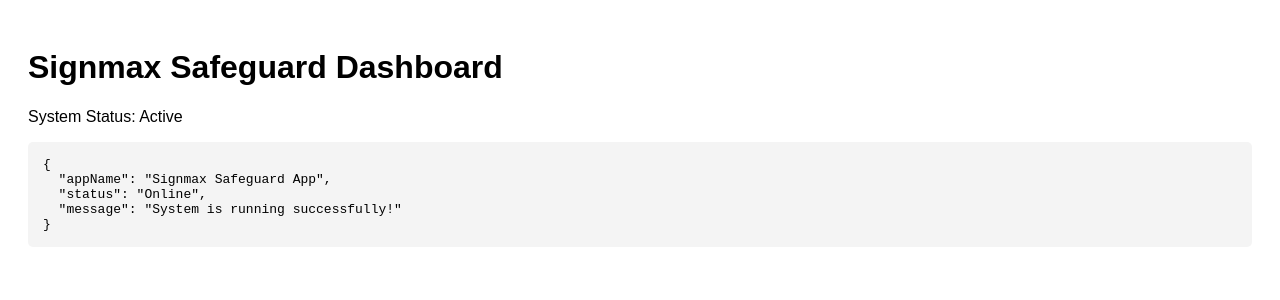
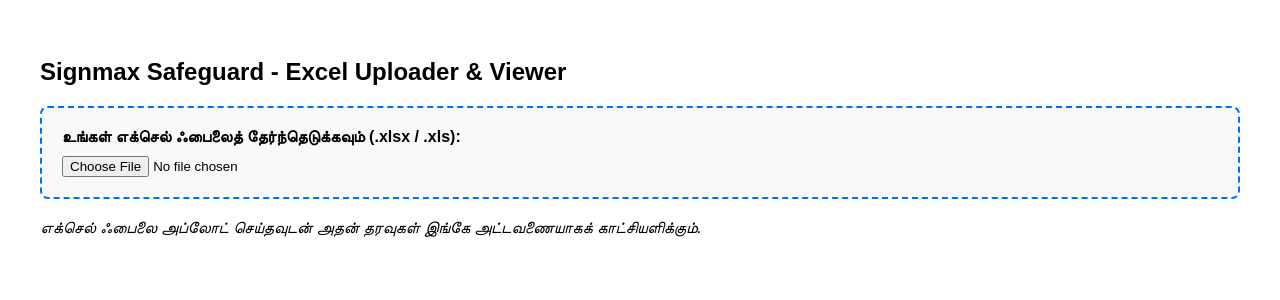
Before and after one commit to signmaxLED/SIGNMAX-SAFEGARD-APP, a React (Create React App) app: page / in a window 1280 px wide. Shown: the top 300 px of the page. Built offline with nearby package versions, Linux system fonts and the light colour scheme.

Commit message:
Update App.js

```diff
--- a/src/App.js
+++ b/src/App.js
@@ -1,19 +1,77 @@
 import React, { useState } from 'react';
+import * as XLSX from 'xlsx';
 
 export default function App() {
-  const [data] = useState({
-    appName: "Signmax Safeguard App",
-    status: "Online",
-    message: "System is running successfully!"
-  });
+  const [tableData, setTableData] = useState([]);
+  const [columns, setColumns] = useState([]);
+
+  // எக்செல் ஃபைலை ரீட் செய்யும் ஃபங்ஷன்
+  const handleFileUpload = (e) => {
+    const file = e.target.files[0];
+    if (!file) return;
+
+    const reader = new FileReader();
+    reader.onload = (evt) => {
+      const bstr = evt.target.result;
+      const wb = XLSX.read(bstr, { type: 'binary' });
+
+      // முதல் ஷீட்டை (Sheet) மட்டும் எடுக்கிறோம்
+      const wsname = wb.SheetNames[0];
+      const ws = wb.Sheets[wsname];
+
+      // டேட்டாவை JSON வடிவமாக மாற்றுகிறோம்
+      const data = XLSX.utils.sheet_to_json(ws);
+      setTableData(data);
+
+      // டேபிளின் தலைப்புகளை (Columns) எடுப்பதற்கு
+      if (data.length > 0) {
+        setColumns(Object.keys(data[0]));
+      }
+    };
+    reader.readAsBinaryString(file);
+  };
 
   return (
-    <div style={{ padding: "20px", fontFamily: "Arial, sans-serif" }}>
-      <h1>Signmax Safeguard Dashboard</h1>
-      <p>System Status: Active</p>
-      <pre style={{ background: "#f4f4f4", padding: "15px", borderRadius: "5px" }}>
-        {JSON.stringify(data, null, 2)}
-      </pre>
+    <div style={{ padding: "30px", fontFamily: "Arial, sans-serif", maxWidth: "1200px", margin: "0 auto" }}>
+      <h2>Signmax Safeguard - Excel Uploader & Viewer</h2>
+
+      {/* எக்செல் ஃபைல் அப்லோட் செய்யும் பாக்ஸ் */}
+      <div style={{ margin: "20px 0", padding: "20px", border: "2px dashed #0070f3", borderRadius: "8px", background: "#f9f9f9" }}>
+        <label style={{ fontWeight: "bold", display: "block", marginBottom: "10px" }}>
+          உங்கள் எக்செல் ஃபைலைத் தேர்ந்தெடுக்கவும் (.xlsx / .xls):
+        </label>
+        <input type="file" accept=".xlsx, .xls" onChange={handleFileUpload} />
+      </div>
+
+      {/* டேட்டா இருந்தால் டேபிள் வடிவத்தில் காட்டுதல் */}
+      {tableData.length > 0 ? (
+        <div style={{ overflowX: "auto", marginTop: "20px" }}>
+          <table style={{ width: "100%", borderCollapse: "collapse", background: "white", boxShadow: "0 0 10px rgba(0,0,0,0.1)" }}>
+            <thead>
+              <tr style={{ background: "#0070f3", color: "white", textAlign: "left" }}>
+                {columns.map((col, index) => (
+                  <th key={index} style={{ padding: "12px", border: "1px solid #ddd" }}>{col}</th>
+                ))}
+              </tr>
+            </thead>
+            <tbody>
+              {tableData.map((row, rowIndex) => (
+                <tr key={rowIndex} style={{ background: rowIndex % 2 === 0 ? "#f9f9f9" : "white" }}>
+                  {columns.map((col, colIndex) => (
+                    <td key={colIndex} style={{ padding: "10px", border: "1px solid #ddd" }}>
+                      {row[col]}
+                    </td>
+                  ))}
+                </tr>
+              ))}
+            </tbody>
+          </table>
+        </div>
+      ) : (
+        <p style={{ color: "666", fontStyle: "italic", marginTop: "20px" }}>
+          எக்செல் ஃபைலை அப்லோட் செய்தவுடன் அதன் தரவுகள் இங்கே அட்டவணையாகக் காட்சியளிக்கும்.
+        </p>
+      )}
     </div>
   );
 }
```
